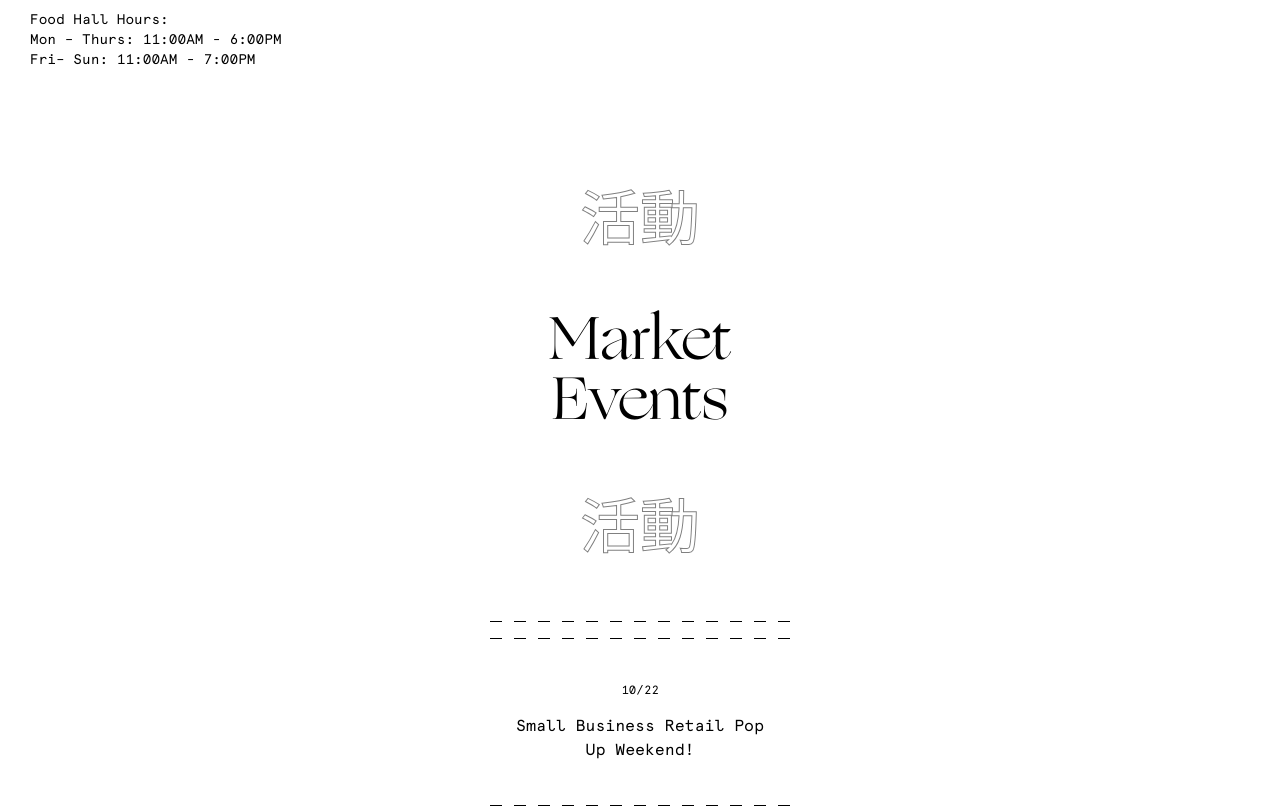
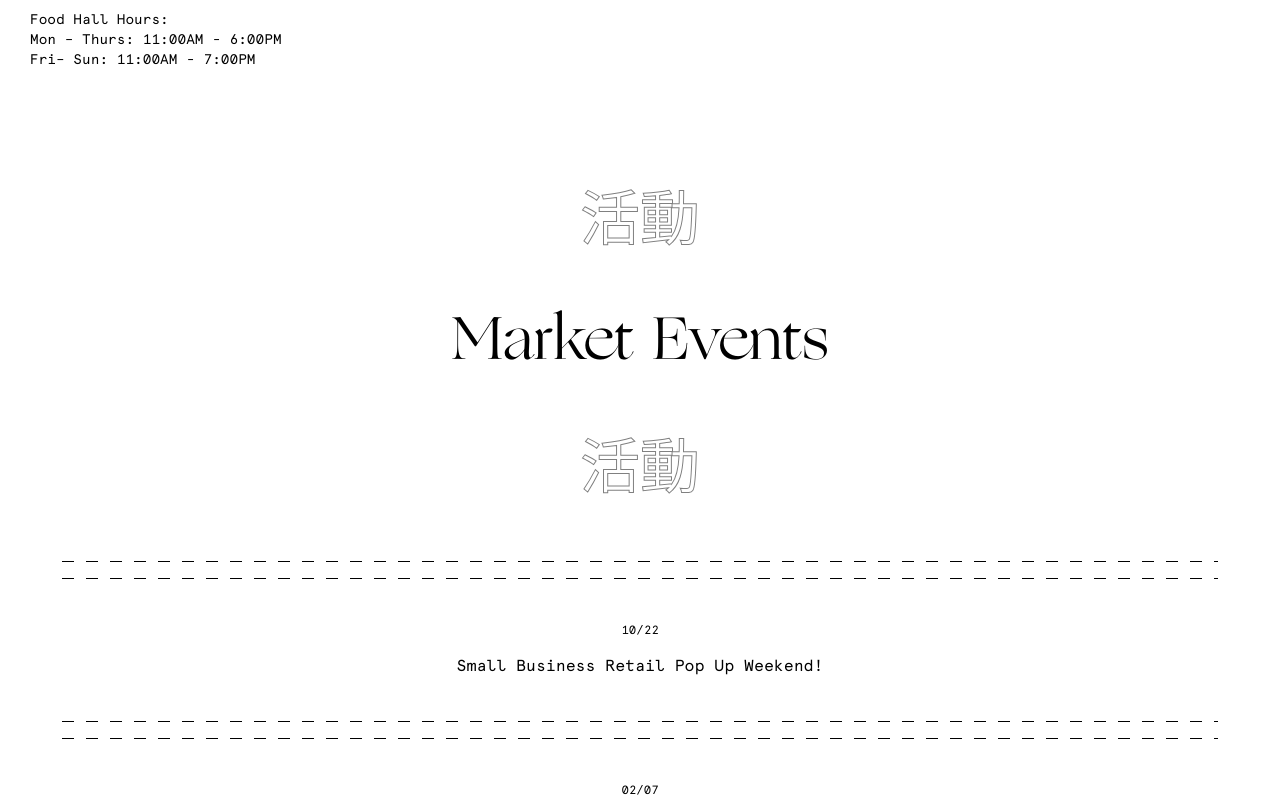
Before and after one commit to kxng0109/canalstreet-mockup, a website: page public/index.html in a window 1280 px wide. Shown: the part 5140-5949 px from the top of the page. Drawn offline with nearby package versions, Linux system fonts and the light colour scheme; a web font is replaced by a local one.

Commit message:
Minor changes for mobile. But I should be done now.

```diff
--- a/src/styles.css
+++ b/src/styles.css
@@ -169,11 +169,11 @@
 }
 
 #third-section{
-	@apply mt-6 /*bg-24_1 bg-lines bg-left-bottom bg-repeat-x */
-}/*py-0 mx-[1.875rem]*/
+	@apply mt-6
+}
 
 .third-section--headers{
-	@apply text-6xl font-ogg text-center w-75 mx-auto
+	@apply text-6xl font-ogg text-center mx-8
 }
 
 .foreign{
@@ -184,7 +184,7 @@
 }
 
 .double-dash{
-	@apply my-4 text-center w-75 mx-auto;
+	@apply my-4 text-center mx-8;
 }
 
 .double-dash--info, .double-dash--date{
```
Also changed, not shown: public/styles.css.
